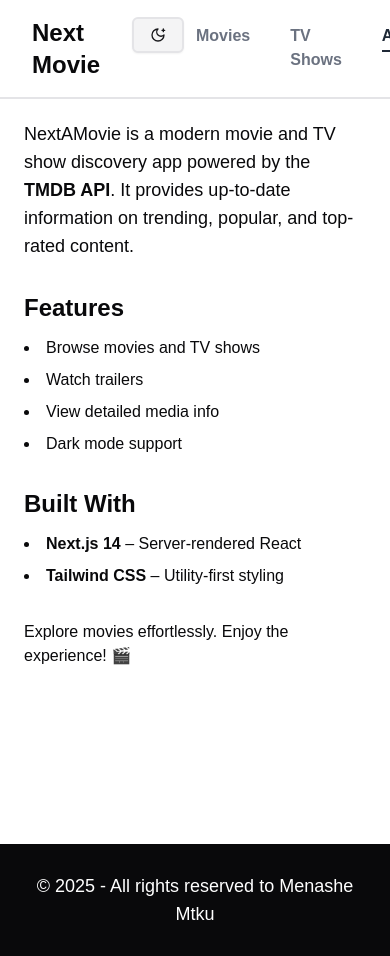
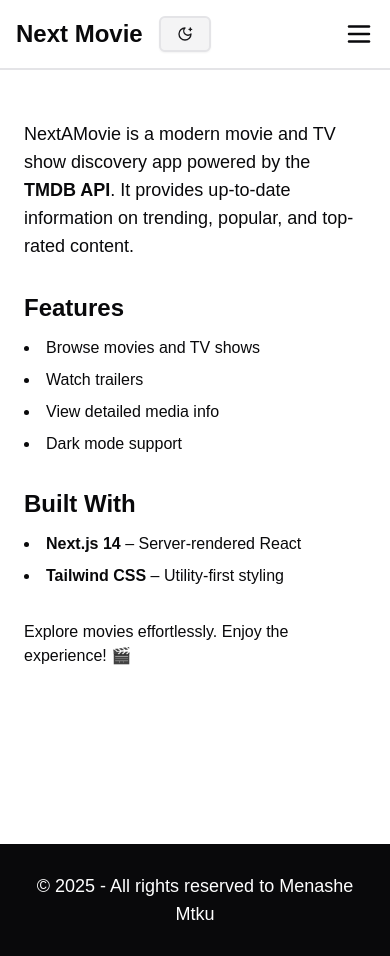
Before and after one commit to MenasheMtku/next-movie-app, a Next.js app: page /about in a window 390 px wide. Built offline with nearby package versions, Linux system fonts and the light colour scheme.

Commit message:
NEW: responsive NAVBAR

```diff
--- a/components/layout/Navbar.tsx
+++ b/components/layout/Navbar.tsx
@@ -1,50 +1,106 @@
 "use client";
 import Link from "next/link";
 import { usePathname } from "next/navigation";
-
 import ThemeToggle from "@/components/ThemeToggle";
+import { useState } from "react";
+import { Menu, X } from "lucide-react";
 
 const Navbar = () => {
   const pathname = usePathname();
+  const [isMenuOpen, setIsMenuOpen] = useState(false);
+
   const links = [
-    // { id: 1, title: "Home", href: "/" },
     { id: 2, title: "Movies", href: "/movie" },
     { id: 3, title: "TV Shows", href: "/tv" },
-    {id:4, title:"About", href:"/about"}
+    { id: 4, title: "About", href: "/about" },
   ];
 
   return (
     <header className="fixed z-50 w-full scroll-m-20 border-b-2 bg-background">
-      <nav className="mx-auto flex max-w-7xl items-baseline justify-between p-4">
-        <div className="flex gap-4">
+      <nav className="mx-auto flex max-w-7xl items-center justify-between p-4">
+        <div className="flex items-center gap-4">
           <Link href="/">
-            <p className="px-4 text-2xl font-semibold md:text-3xl">
-              Next Movie
-            </p>
+            <p className="text-2xl font-semibold md:text-3xl">Next Movie</p>
           </Link>
-          <div>
-            <ThemeToggle />
-          </div>
+          <ThemeToggle />
         </div>
 
-        <ul className="flex gap-4 font-medium">
+        {/* Mobile Menu Button */}
+        <button
+          className="md:hidden"
+          onClick={() => setIsMenuOpen(!isMenuOpen)}
+          aria-label="Toggle menu"
+        >
+          {isMenuOpen ? (
+            <X size={30} className="transition-transform duration-200" />
+          ) : (
+            <Menu size={30} className="transition-transform duration-200" />
+          )}
+        </button>
+
+        {/* Desktop Menu */}
+        <ul className="hidden gap-4 font-medium md:flex">
           {links.map((link) => {
             const isActive = pathname === link.href;
             return (
               <li
                 key={link.id}
-                className={`relative px-3 py-2 font-semibold transition-colors duration-200 ${isActive ? "font-semibold text-gray-800 dark:text-foreground" : "text-gray-500 dark:text-gray-200"}`}
+                className={`relative px-3 py-2 font-semibold transition-colors duration-200 ${
+                  isActive
+                    ? "font-semibold text-gray-800 dark:text-foreground"
+                    : "text-gray-500 dark:text-gray-200"
+                }`}
               >
                 <Link href={link.href} className="relative pb-2">
                   {link.title}
                   {isActive && (
-                    <div className="absolute bottom-0 left-0 h-0.5 w-full transform bg-gray-800 dark:bg-foreground transition-transform duration-200" />
+                    <div className="absolute bottom-0 left-0 h-0.5 w-full transform bg-gray-800 transition-transform duration-200 dark:bg-foreground" />
                   )}
                 </Link>
               </li>
             );
           })}
         </ul>
+
+        {/* Mobile Menu with Animation */}
+        <div
+          className={`absolute left-0 right-0 top-full transform border-b-2 bg-background transition-all duration-300 ease-in-out md:hidden ${
+            isMenuOpen
+              ? "translate-y-0 opacity-100"
+              : "pointer-events-none -translate-y-2 opacity-0"
+          }`}
+        >
+          <ul className="flex flex-col">
+            {links.map((link) => {
+              const isActive = pathname === link.href;
+              return (
+                <li
+                  key={link.id}
+                  className={`transform transition-all duration-300 ease-in-out ${
+                    isMenuOpen
+                      ? "translate-x-0 opacity-100"
+                      : "translate-x-4 opacity-0"
+                  }`}
+                  style={{
+                    transitionDelay: `${isMenuOpen ? link.id * 100 : 0}ms`,
+                  }}
+                >
+                  <Link
+                    href={link.href}
+                    className={`block px-4 py-3 transition-colors duration-200 hover:bg-gray-100 dark:hover:bg-gray-800 ${
+                      isActive
+                        ? "font-semibold text-gray-800 dark:text-foreground"
+                        : "text-gray-500 dark:text-gray-200"
+                    }`}
+                    onClick={() => setIsMenuOpen(false)}
+                  >
+                    {link.title}
+                  </Link>
+                </li>
+              );
+            })}
+          </ul>
+        </div>
       </nav>
     </header>
   );
```
